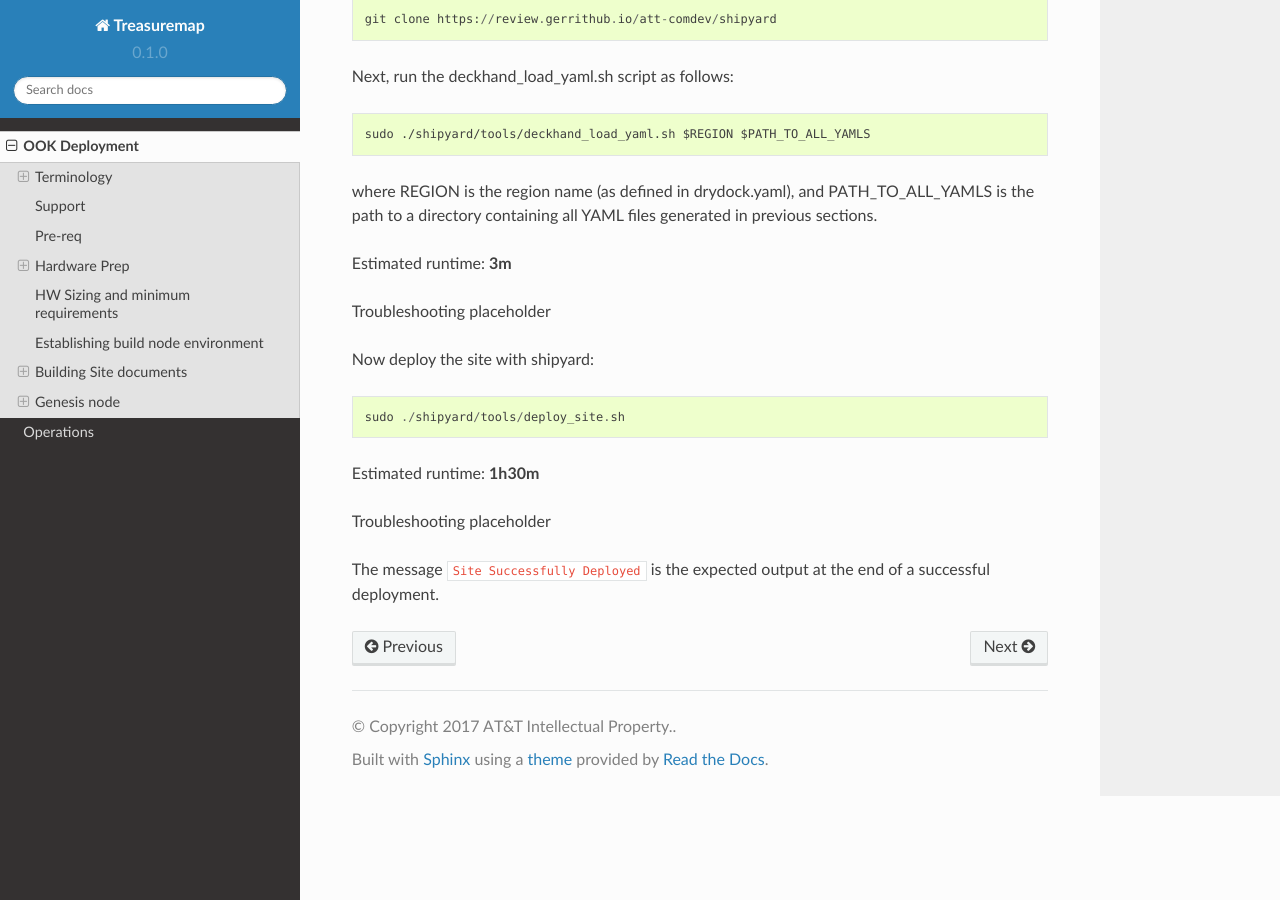
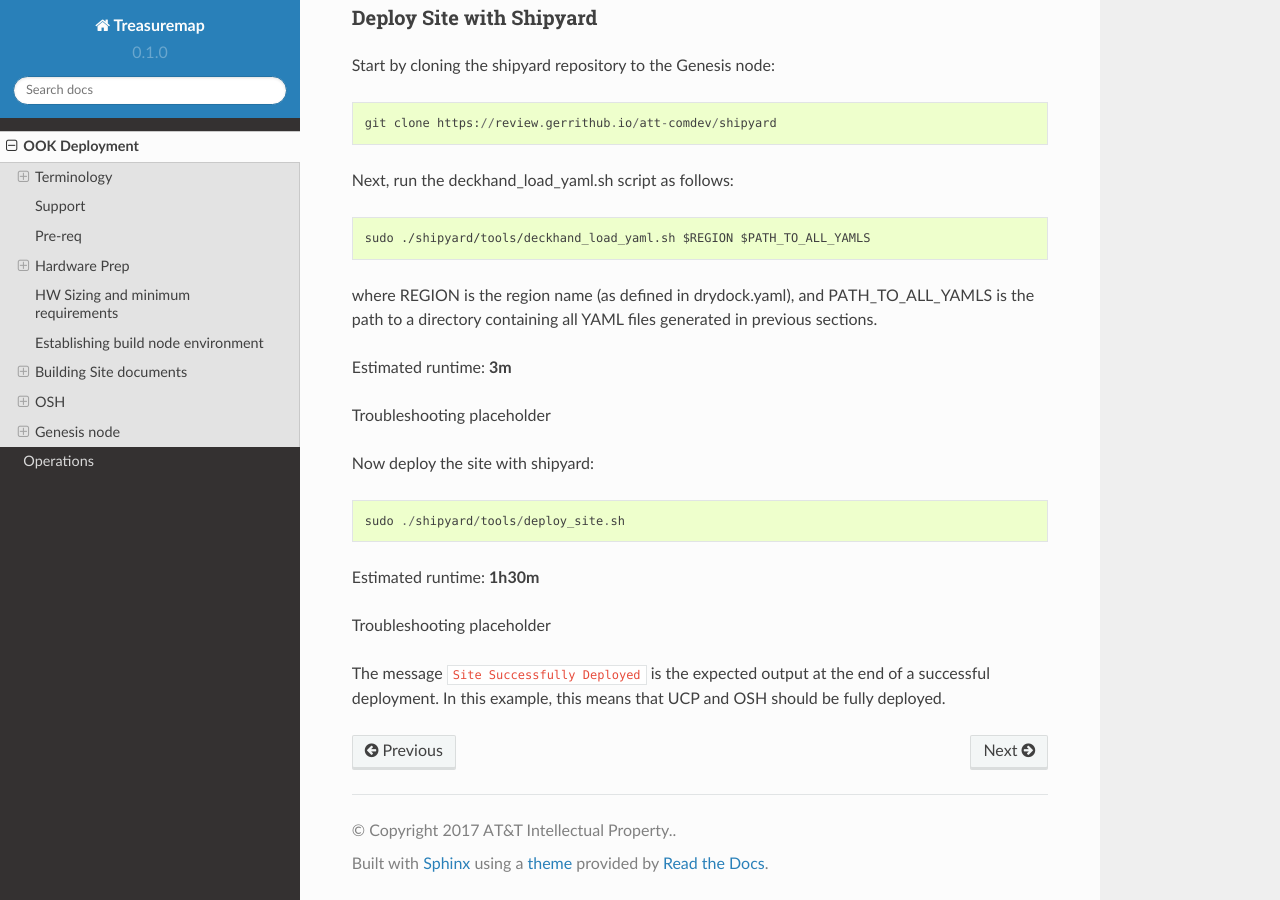
Before and after one commit to att-comdev/treasuremap, a Sphinx documentation site: the page built from docs/source/deployment.rst, in a window 1280 px wide and 900 px high, scrolled down 11191 px. Built offline with Sphinx 7.4.7 and the Read the Docs theme 2.0.0, drawn with Linux system fonts in a browser that asks for light colours.

Commit message:
Clarify components deployed with shipyard
Change-Id: I18b71dd362cef40a3f9fdf06ead3112cd0a80ecb

```diff
--- a/docs/source/deployment.rst
+++ b/docs/source/deployment.rst
@@ -428,6 +428,11 @@ highlights:
   in ``rack06-baremetal.yaml``, and in ``common-address.yaml`` in the case of the
   ``genesis`` node. Ensure IPs are correct for their hostnames.
 
+OSH
+---
+
+TBD
+
 Generating site YAML files
 ^^^^^^^^^^^^^^^^^^^^^^^^^^
 
@@ -561,4 +566,5 @@ Estimated runtime: **1h30m**
 Troubleshooting placeholder
 
 The message ``Site Successfully Deployed`` is the expected output at the end of a
-successful deployment.
+successful deployment. In this example, this means that UCP and OSH should be
+fully deployed.
```
